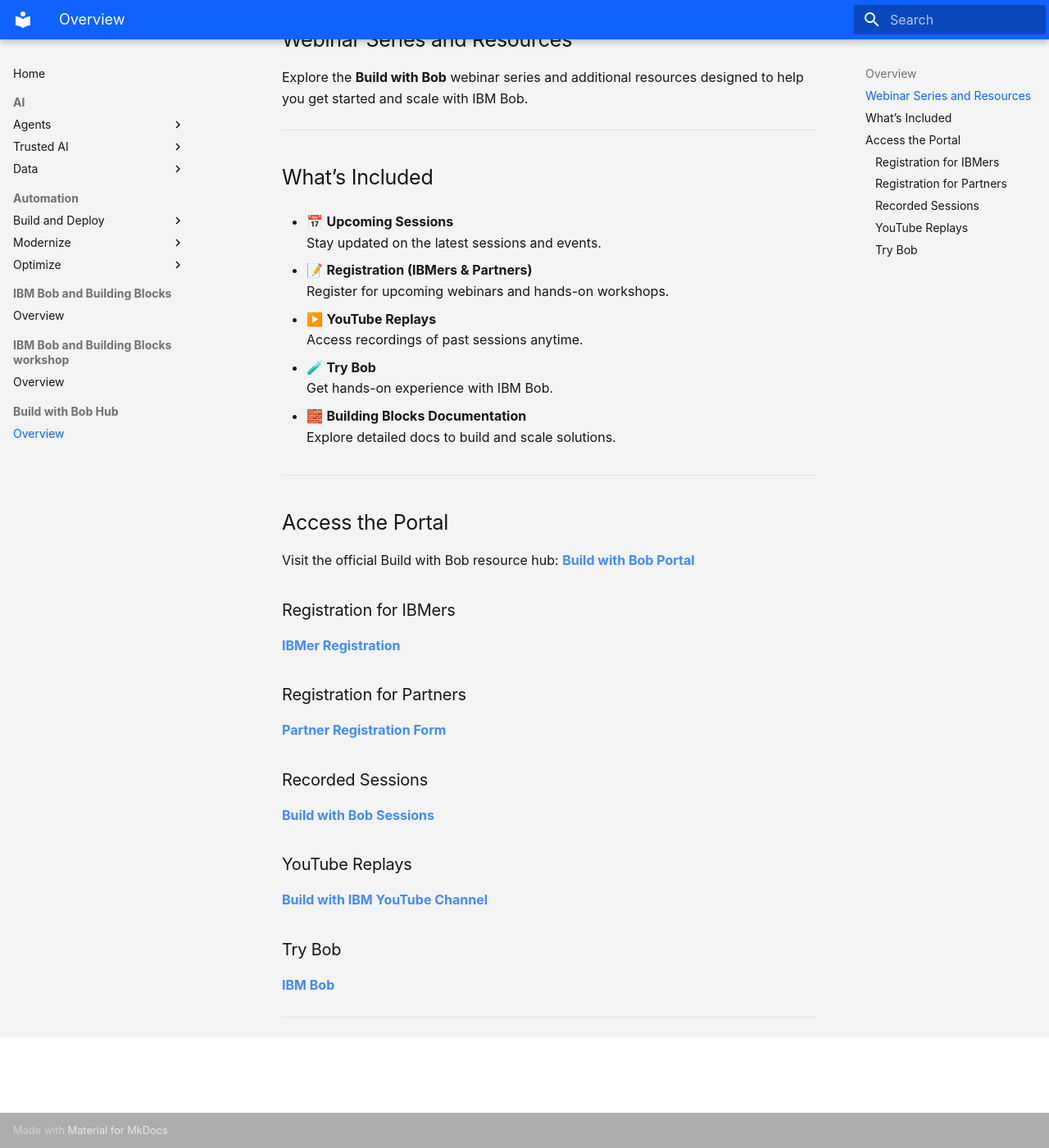
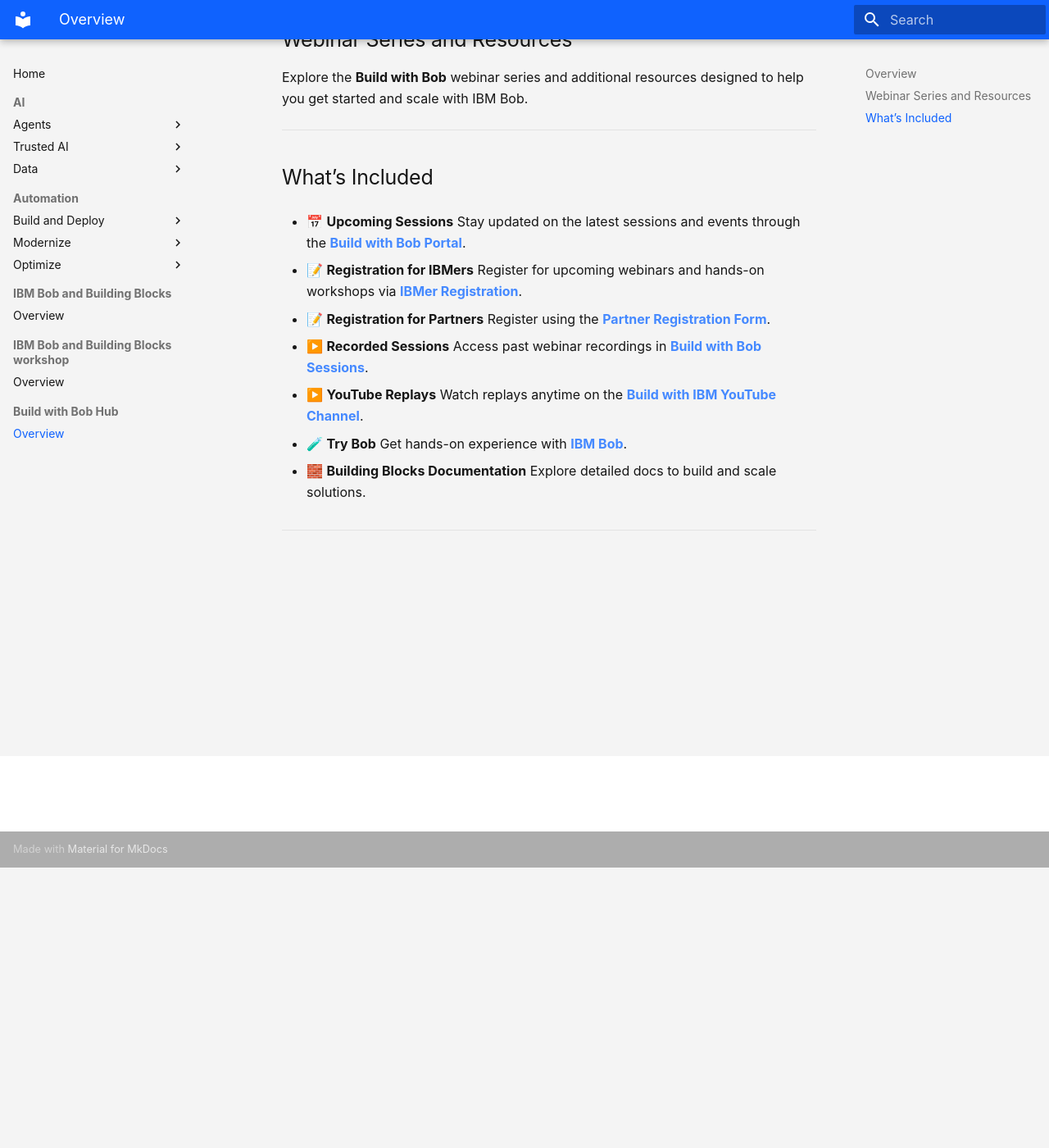
Before and after one commit to ibm-self-serve-assets/building-blocks-docs, an MkDocs documentation site: the page built from docs-src/build-with-bob/index.md, in a window 1280 px wide and 1400 px high, scrolled down 342 px. Shown: the whole window at 82% size. Built offline with MkDocs 1.6.1 and Material for MkDocs 9.7.7, drawn with Linux system fonts in a browser that asks for light colours.

Commit message:
Adding links for build with Bob

```diff
--- a/docs-src/build-with-bob/index.md
+++ b/docs-src/build-with-bob/index.md
@@ -16,40 +16,24 @@
 ## What’s Included
 
 - 📅 **Upcoming Sessions**
-  Stay updated on the latest sessions and events.
+  Stay updated on the latest sessions and events through the **[Build with Bob Portal](https://ibm-self-serve-assets.github.io/build-with-bob/)**.
 
-- 📝 **Registration (IBMers & Partners)**
-  Register for upcoming webinars and hands-on workshops.
+- 📝 **Registration for IBMers**
+  Register for upcoming webinars and hands-on workshops via **[IBMer Registration](https://ec.yourlearning.ibm.com/w3/series/10550636?layout=grid)**.
+
+- 📝 **Registration for Partners**
+  Register using the **[Partner Registration Form](https://forms.office.com/pages/responsepage.aspx?id=V3D2_MlQ1EqY8__KZK3Z6ezk4uuBg1pIlRCaiZ6jTzhUMkE0QVlQQkhSRUtTMUFRQVk0SkhXSVI4Mi4u&route=shorturl)**.
+
+- ▶️ **Recorded Sessions**
+  Access past webinar recordings in **[Build with Bob Sessions](https://ibm-self-serve-assets.github.io/build-with-bob/#sessions)**.
 
 - ▶️ **YouTube Replays**
-  Access recordings of past sessions anytime.
+  Watch replays anytime on the **[Build with IBM YouTube Channel](https://www.youtube.com/@BuildwithIBM)**.
 
 - 🧪 **Try Bob**
-  Get hands-on experience with IBM Bob.
+  Get hands-on experience with **[IBM Bob](https://bob.ibm.com/)**.
 
 - 🧱 **Building Blocks Documentation**
   Explore detailed docs to build and scale solutions.
 
 ---
-
-## Access the Portal
-
-Visit the official Build with Bob resource hub:
-**[Build with Bob Portal](https://ibm-self-serve-assets.github.io/build-with-bob/)**
-
-### Registration for IBMers
-**[IBMer Registration](https://ec.yourlearning.ibm.com/w3/series/10550636?layout=grid)**
-
-### Registration for Partners
-**[Partner Registration Form](https://forms.office.com/pages/responsepage.aspx?id=V3D2_MlQ1EqY8__KZK3Z6ezk4uuBg1pIlRCaiZ6jTzhUMkE0QVlQQkhSRUtTMUFRQVk0SkhXSVI4Mi4u&route=shorturl)**
-
-### Recorded Sessions
-**[Build with Bob Sessions](https://ibm-self-serve-assets.github.io/build-with-bob/#sessions)**
-
-### YouTube Replays
-**[Build with IBM YouTube Channel](https://www.youtube.com/@BuildwithIBM)**
-
-### Try Bob
-**[IBM Bob](https://bob.ibm.com/)**
-
----
```
